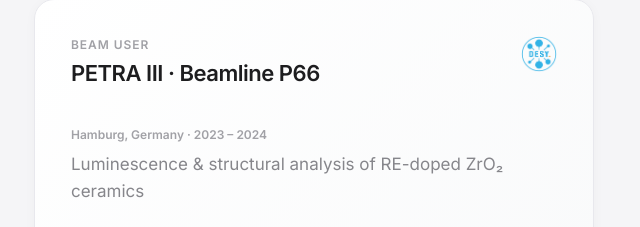
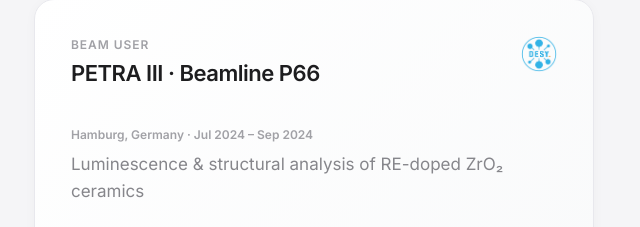
Before and after one commit to Sashakoretskyi/portfolio, a plain HTML site: page index.html in a window 1280 px wide. Shown: the part 2815-3042 px from the top of the page, 30-670 px from the left. Drawn offline with Linux system fonts and the light colour scheme.

Commit message:
Update index.html

```diff
--- a/index.html
+++ b/index.html
@@ -1245,7 +1245,7 @@
               <img src="logo-desy.png" alt="PETRA III" class="experiment-logo" loading="lazy" />
             </div>
 
-            <div class="experiment-meta">Hamburg, Germany · 2023 – 2024</div>
+            <div class="experiment-meta">Hamburg, Germany · Jul 2024 – Sep 2024</div>
 
             <p class="experiment-description">
               Luminescence & structural analysis of RE-doped ZrO₂ ceramics
```
